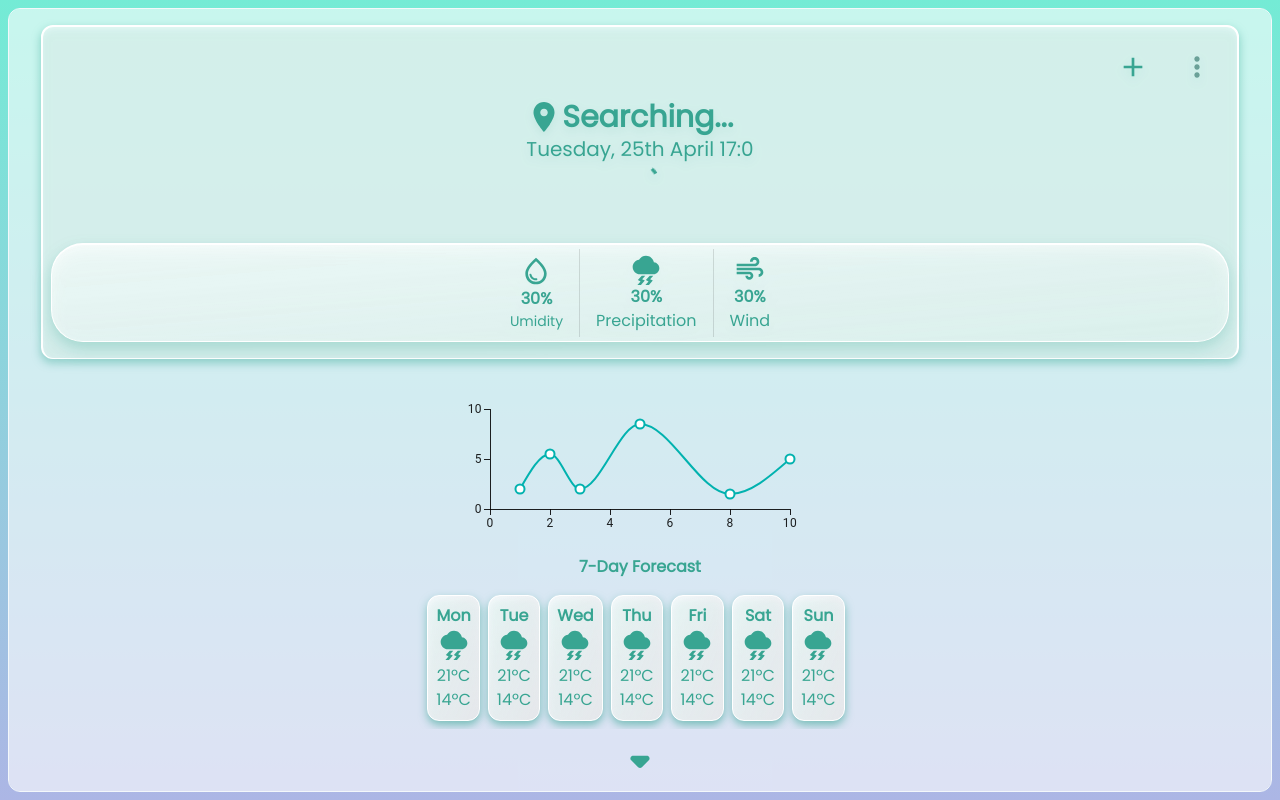
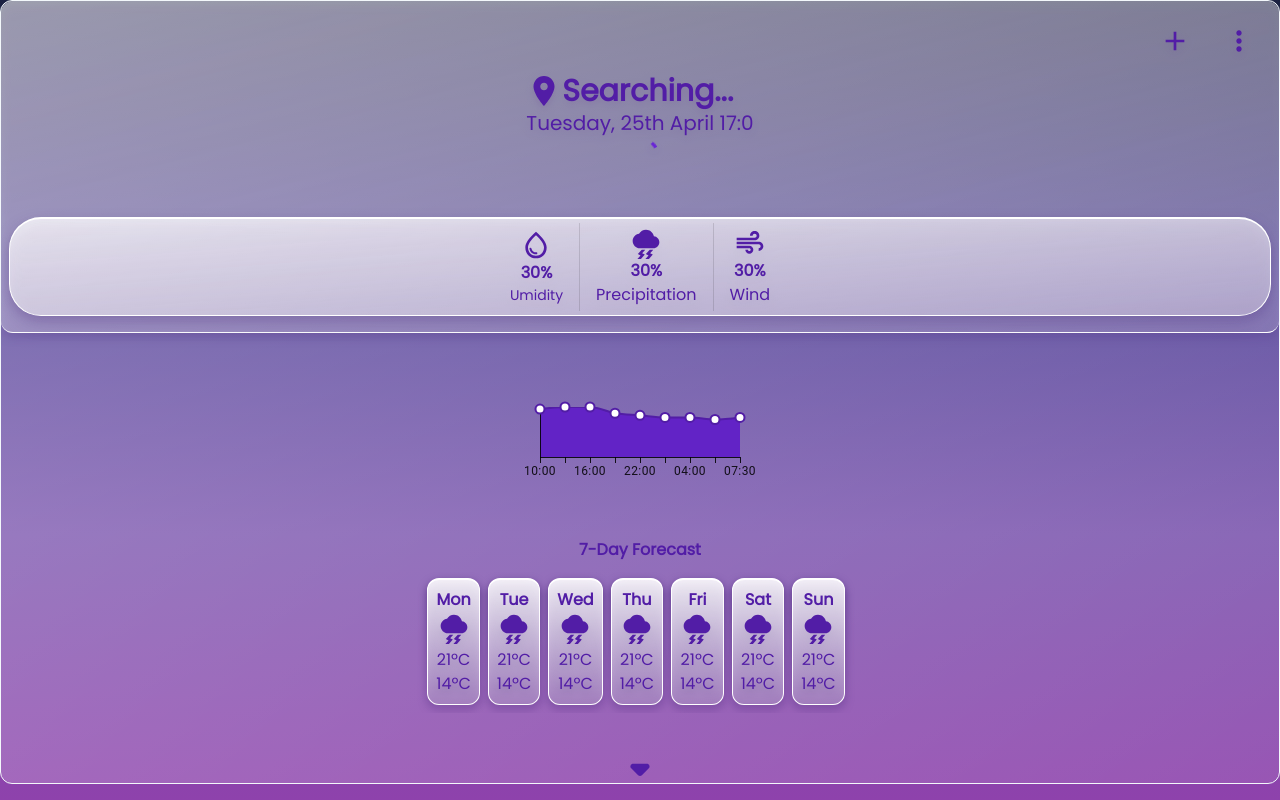
Before and after one commit to lisboa-daniel/weatherapp, a Next.js app: page / in a window 1280 px wide. Built offline with nearby package versions, Linux system fonts and the light colour scheme; no server answers.

Commit message:
feat: updated primary colors to tailwind also everything is purple now

```diff
--- a/src/app/globals.css
+++ b/src/app/globals.css
@@ -1,4 +1,35 @@
 @import "tailwindcss";
+@theme {
+
+  --breakpoint-3xl: 1920px;
+  --color-secondary: oklch(52.4% 0.18662 14.966);
+  --color-secondary-50: oklch(73.433% 0.11909 6.34);
+  --color-secondary-100: oklch(69.885% 0.13919 7.0616);
+  --color-secondary-200: oklch(63.572% 0.17316 9.8134);
+  --color-secondary-300: oklch(58.559% 0.20071 13.841);
+  --color-secondary-400: oklch(52.4% 0.18662 14.966);
+  --color-secondary-500: oklch(42.697% 0.14917 14.15);
+  --color-secondary-600: oklch(32.411% 0.10883 13.477);
+  --color-secondary-700: oklch(21.356% 0.06344 10.529);
+  --color-secondary-800: oklch(4.2201% 0.01732 29.234);
+  --color-secondary-900: oklch(0% 0 none);
+  --color-secondary-950: oklch(0% 0 none);
+  --color-primary: oklch(48.112% 0.2404 291.82);
+  --color-primary-50: oklch(75.086% 0.11949 300.95);
+  --color-primary-100: oklch(70.921% 0.14081 300.63);
+  --color-primary-200: oklch(62.468% 0.18326 298.7);
+  --color-primary-300: oklch(54.647% 0.22022 295.76);
+  --color-primary-400: oklch(48.112% 0.2404 291.82);
+  --color-primary-500: oklch(40.292% 0.19684 292.56);
+  --color-primary-600: oklch(31.878% 0.15138 293.28);
+  --color-primary-700: oklch(23.275% 0.10187 294.94);
+  --color-primary-800: oklch(13.478% 0.04392 299.78);
+  --color-primary-900: oklch(0% 0 none);
+  --color-primary-950: oklch(0% 0 none);
+  --ease-fluid: cubic-bezier(0.3, 0, 0, 1);
+  --ease-snappy: cubic-bezier(0.2, 0, 0, 1);
+  /* ... */
+}
 
 :root {
   --background: #ffffff;
@@ -15,7 +46,11 @@
 }*/
 
 body {
-  background: linear-gradient(#74ebd5, #ACB6E5);
+  background: linear-gradient(to bottom,
+  #1b2141,
+  #483a92,
+  #7851ac,
+  #8e42ac);
   background-repeat: no-repeat;
   color: var(--foreground);
 
--- a/src/app/layout.tsx
+++ b/src/app/layout.tsx
@@ -10,12 +10,12 @@ const normalFont = Poppins({weight: '400', subsets: ['latin-ext']});
 
 const theme = createTheme ({
   palette: {
-    mode: 'light',
+
     primary: {
-      main: '#38a592',
+      main: '#6925D6',
     },
     secondary: {
-      main: '#f50057',
+      main: '#2BBDB0',
     },
     error: {
       main: '#b74a4a',
--- a/src/app/page.tsx
+++ b/src/app/page.tsx
@@ -96,19 +96,19 @@ export default function Home() {
   }, []);
 
   return (
-    <main className={`flex flex-col bg-white/60 rounded-xl h-[98dvh] justify-between  border-[#f3f8fb] border-[1px] overflow-y-auto m-2 transition-opacity ease-in duration-700 ${true ? "opacity-100" : "opacity-0"}`} style={{
+    <main className={`flex flex-col bg-gradient-to-br to-white/10 from-white/30 rounded-xl h-[98dvh] justify-between  border-[#f3f8fb] border-[1px] overflow-y-auto overflow-x-clip m-2 md:m-0 transition-opacity ease-in duration-700 ${true ? "opacity-100" : "opacity-0"}`} style={{
       scrollSnapType: 'y mandatory'
     }}>
       <FindCityModal handleClose={() => setOpenCity(false)} open={openCity} />
-      <div id='maincontent' className="md:p-4 md:m-4 flex flex-col justify-between items-center snap-start min-h-dvh ">
-        <div className="flex flex-col justify-between items-center bg-white/60 rounded-xl p-2 w-full border-[2px] border-white drop-shadow-[0_4px_4px_rgba(9,148,122,0.5)] border-b-[1px]">
+      <div id='maincontent' className="flex flex-col justify-between items-center snap-start min-h-dvh ">
+        <div className="flex flex-col justify-between items-center bg-gradient-to-br to-white/20 from-white/40 rounded-xl p-2 w-full border-white drop-shadow-[0_4px_4px_rgba(57,24,111,0.5)] border-b-[1px]">
           <div id='menuButton' className="flex w-full items-end justify-end">
             <Button sx={{ borderRadius: '72px', height: '64px' }}>
-              <Add className="text-[#38a592]" sx={{ width: '32px', height: '32px' }}/>
+              <Add className="text-primary-500" sx={{ width: '32px', height: '32px' }}/>
             </Button>
             <div>
               <Button sx={{ borderRadius: '72px', height: '64px' }} onClick={(e) => handleClick(e)}>
-                <MoreVert className="text-[#6ba198]" sx={{ width: '32px', height: '32px' }}/>
+                <MoreVert className="text-primary-500" sx={{ width: '32px', height: '32px' }}/>
               </Button>
               <Menu anchorEl={anchorEl} open={openMore} onClose={() => setOpenMore(false)}>
                 <MenuItem onClick={() => setOpenMore(false)}>Profile</MenuItem>
@@ -123,15 +123,15 @@ export default function Home() {
           <div onClick={() => setOpenCity(true)}>
 
               <div className="flex flex-row">
-                <LocationOn className="text-[#38a592]" sx={{ width: '36px', height: '36px' }}/>
-                <p className="text-[#38a592] text-3xl font-extrabold">{
+                <LocationOn className="text-primary-500" sx={{ width: '36px', height: '36px' }}/>
+                <p className="text-primary-500 text-3xl font-extrabold">{
 
                 (locName==undefined) ? 'Searching...' : locName.city + ", " + locName.country
 
                 }</p>
               </div>
           </div>
-            <p className={`text-[#38a592] text-xl `}>{getTodayFormated()}</p>
+            <p className={`text-primary-500 text-xl `}>{getTodayFormated()}</p>
           </div>
 
 
@@ -140,14 +140,14 @@ export default function Home() {
               <CircularProgress />
             ) : (
               <>
-                <p className="text-[160px] font-extrabold bg-gradient-to-r from-[#078f76] via-[#16b194] to-[#2ee6c4] max-h-[180px] text-transparent bg-clip-text">
+                <p className="text-[160px] font-extrabold bg-gradient-to-r from-primary-500 via-primary-400 to-primary-300 max-h-[180px] text-transparent bg-clip-text">
                   {data.temperature2m.toFixed(0)}º
                 </p>
                 <span className="relative w-full flex flex-row justify-start items-start">
-                  <p className="mr-[6rem] text-3xl font-extrabold bg-gradient-to-r from-[#078f76] via-[#16b194] to-[#2ee6c4] text-transparent bg-clip-text">
+                  <p className="mr-[6rem] text-3xl font-extrabold bg-gradient-to-r from-primary-500 via-primary-400 to-primary-300 text-transparent bg-clip-text">
                     {getWeatherIcon(data.weatherCode).name}
                   </p>
-                  <img className="absolute top-[-5rem] md:top-[-7rem] z-[2] md:w-[12rem] w-[8rem] md:right-[-40%] right-[-15%] drop-shadow-[0_35px_35px_rgba(9,148,122,0.5)]  ]"
+                  <img className="absolute top-[-5rem] md:top-[-7rem] z-[2] md:w-[10rem] w-[6rem] md:right-[-40%] right-[-8%] drop-shadow-[0_35px_35px_rgba(57,24,111,0.5)]  ]"
 
                       src={`/icons/${getWeatherIcon(data.weatherCode).src}`}
                       alt={getWeatherIcon(data.weatherCode).name}/>
@@ -157,20 +157,20 @@ export default function Home() {
           </div>
 
 
-          <div id='weatherdatail' className="rounded-4xl w-full flex flex-row bg-gradient-to-br to-white/55 from-white/80 p-1 justify-center items-center mt-8 drop-shadow-[0_8px_8px_rgba(9,148,122,0.25)] border-t-[2px] border-[1px] border-white mb-2">
-            <span className="flex flex-col pl-4 pr-4 pt-1 pb-1 text-[#38a592] justify-center items-center">
+          <div id='weatherdatail' className="rounded-4xl w-full flex flex-row bg-gradient-to-br to-white/40 from-white/80 p-1 justify-center items-center mt-8 drop-shadow-[0_8px_8px_rgba(57,24,111,0.25)] border-t-[2px] border-[1px] border-white mb-2">
+            <span className="flex flex-col pl-4 pr-4 pt-1 pb-1 text-primary-500 justify-center items-center">
               <WaterDropOutlined sx={{ width: '32px', height: '32px' }}/>
               <p className="font-bold">30%</p>
               <p className="font-thin text-sm">Umidity</p>
             </span>
             <Divider orientation="vertical" flexItem />
-            <span className="flex flex-col pl-4 pr-4 pt-1 pb-1 text-[#38a592] justify-center items-center">
+            <span className="flex flex-col pl-4 pr-4 pt-1 pb-1 text-primary-500 justify-center items-center">
               <Thunderstorm sx={{ width: '32px', height: '32px' }}/>
               <p className="font-bold">30%</p>
               <p className="font-thin">Precipitation</p>
             </span>
             <Divider orientation="vertical" flexItem/>
-            <span className="flex flex-col pl-4 pr-4 pt-1 pb-1 text-[#38a592] justify-center items-center">
+            <span className="flex flex-col pl-4 pr-4 pt-1 pb-1 text-primary-500 justify-center items-center">
               <Air sx={{ width: '32px', height: '32px' }}/>
               <p className="font-bold">30%</p>
               <p className="font-thin">Wind</p>
@@ -180,11 +180,11 @@ export default function Home() {
 
           <HourlyGraph/>
           <div id="sevendayforecast" className="flex flex-col w-full">
-            <p className="text-left md:text-center w-full md:ml-0 ml-4 font-extrabold text-[#38a592] mb-2">7-Day Forecast</p>
+            <p className="text-left md:text-center w-full md:ml-0 ml-4 font-extrabold text-primary-500 mt-2 mb-2">7-Day Forecast</p>
             <div className="w-full flex flex-col p-2 overflow-x-auto justify-start items-start md:justify-center md:items-center">
               <div className="flex flex-row flex-nowrap">
                 {sevendayForecasts.map((value, index) => (
-                  <span key={index} className="flex flex-col p-2 mr-2 from-white/80 to-gray-200  bg-gradient-to-br  rounded-xl justify-center items-center text-[#38a592] drop-shadow-[0_4px_4px_rgba(9,148,122,0.5)] border-[1px] border-white">
+                  <span key={index} className="flex flex-col p-2 mr-2 bg-gradient-to-b to-white/25 from-white/90 rounded-xl justify-center items-center text-primary-500 drop-shadow-[0_4px_4px_rgba(57,24,111,0.75)] border-[1px] border-t-[2px] border-white">
                     <p className="font-extrabold">{value}</p>
                     <Thunderstorm sx={{ width: '2rem', height: '2rem' }}/>
                     <p className="mt-1">21ºC</p>
@@ -197,7 +197,7 @@ export default function Home() {
 
           {/*!isLoading && <HourlyGraph/>*/}
 
-          <ArrowDropDownRounded  sx={{color: "#38a592", width:'64px', height:'64px'}}/>
+          <ArrowDropDownRounded className="text-primary-500" sx={{ width:'64px', height:'64px'}}/>
         </div>
 
       <div className="min-h-dvh snap-center">
--- a/src/app/ui/hourlyGraph.tsx
+++ b/src/app/ui/hourlyGraph.tsx
@@ -1,23 +1,38 @@
 import * as React from 'react';
 import { LineChart } from '@mui/x-charts/LineChart';
 
+const data = [
+  { time: '10:00', value: 23 },
+  { time: '13:00', value: 24 },
+  { time: '16:00', value: 24 },
+  { time: '19:00', value: 21 },
+  { time: '22:00', value: 20 },
+  { time: '01:00', value: 19 },
+  { time: '04:00', value: 19 },
+  { time: '07:00', value: 18 },
+  { time: '07:30', value: 19 }, // Slight rise at the end
+];
+
 export default function HourlyGraph() {
   return (
-    <div className='overflow-x-auto flex '>
+    <div className='w-full flex items-center justify-center'>
+      <LineChart
+        xAxis={[{ scaleType: 'point', data: data.map(d => d.time) }]}
+        yAxis={[{
+          tickMinStep: Infinity, // Prevents tick labels
+          label: '', // Hides the Y-axis label
+          tickLabelStyle: { fontSize: 24, fill: 'white' }
+        }]}
+        series={[{
+          data: data.map(d => d.value),
+          color: '#521da6', // Customize line color
+          area: true, // Enables the filled area below the line
 
 
-    <LineChart
-      xAxis={[{ data: [1, 2, 3, 5, 8, 10] }]}
-      series={[
-        {
-          data: [2, 5.5, 2, 8.5, 1.5, 5],
-        },
-      ]}
-
-      width={400}
-      height={200}
-      disableAxisListener
-    />
+        }]}
+        width={300}
+        height={150}
+      />
     </div>
   );
 }
```
